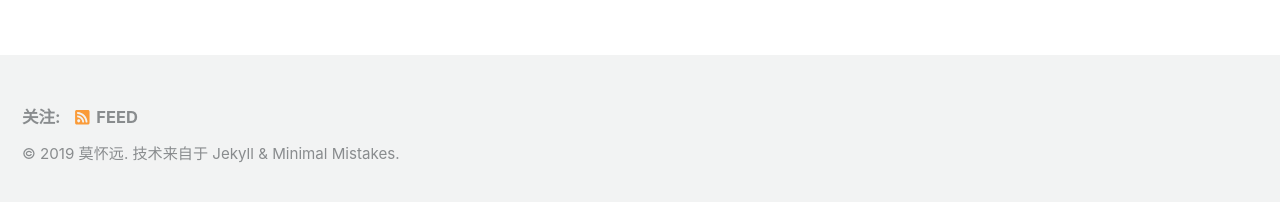
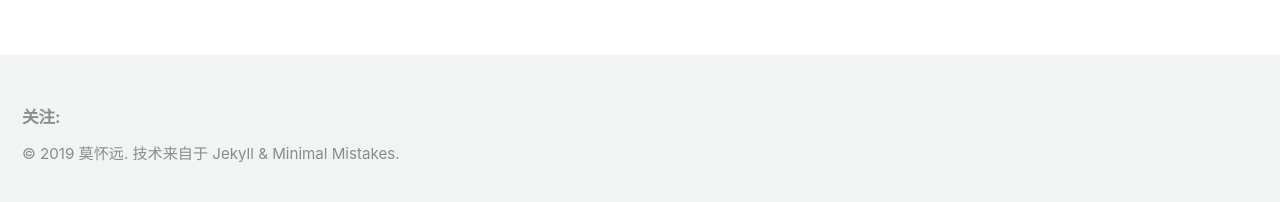
Before and after one commit to kuangyl0212/kuangyl0212.github.io.bak, a Jekyll site: the page built from index.html, in a window 1280 px wide and 900 px high, scrolled down 222 px. Shown: the part 690-892 px from the top of the window. Built offline with Jekyll 4.4.1, drawn with Linux system fonts in a browser that asks for light colours; cached includes are drawn as plain includes; nearby versions of some CDN libraries; the list of posts is cut into pages by our own code.

Commit message:
update footer

```diff
--- a/_includes/footer.html
+++ b/_includes/footer.html
@@ -12,7 +12,7 @@
       {% endfor %}
     {% endif %}
 
-    <li><a href="{% if site.atom_feed.path %}{{ site.atom_feed.path }}{% else %}{{ '/feed.xml' | relative_url }}{% endif %}"><i class="fas fa-fw fa-rss-square" aria-hidden="true"></i> {{ site.data.ui-text[site.locale].feed_label | default: "Feed" }}</a></li>
+    <!-- <li><a href="{% if site.atom_feed.path %}{{ site.atom_feed.path }}{% else %}{{ '/feed.xml' | relative_url }}{% endif %}"><i class="fas fa-fw fa-rss-square" aria-hidden="true"></i> {{ site.data.ui-text[site.locale].feed_label | default: "Feed" }}</a></li> -->
   </ul>
 </div>
 
```
